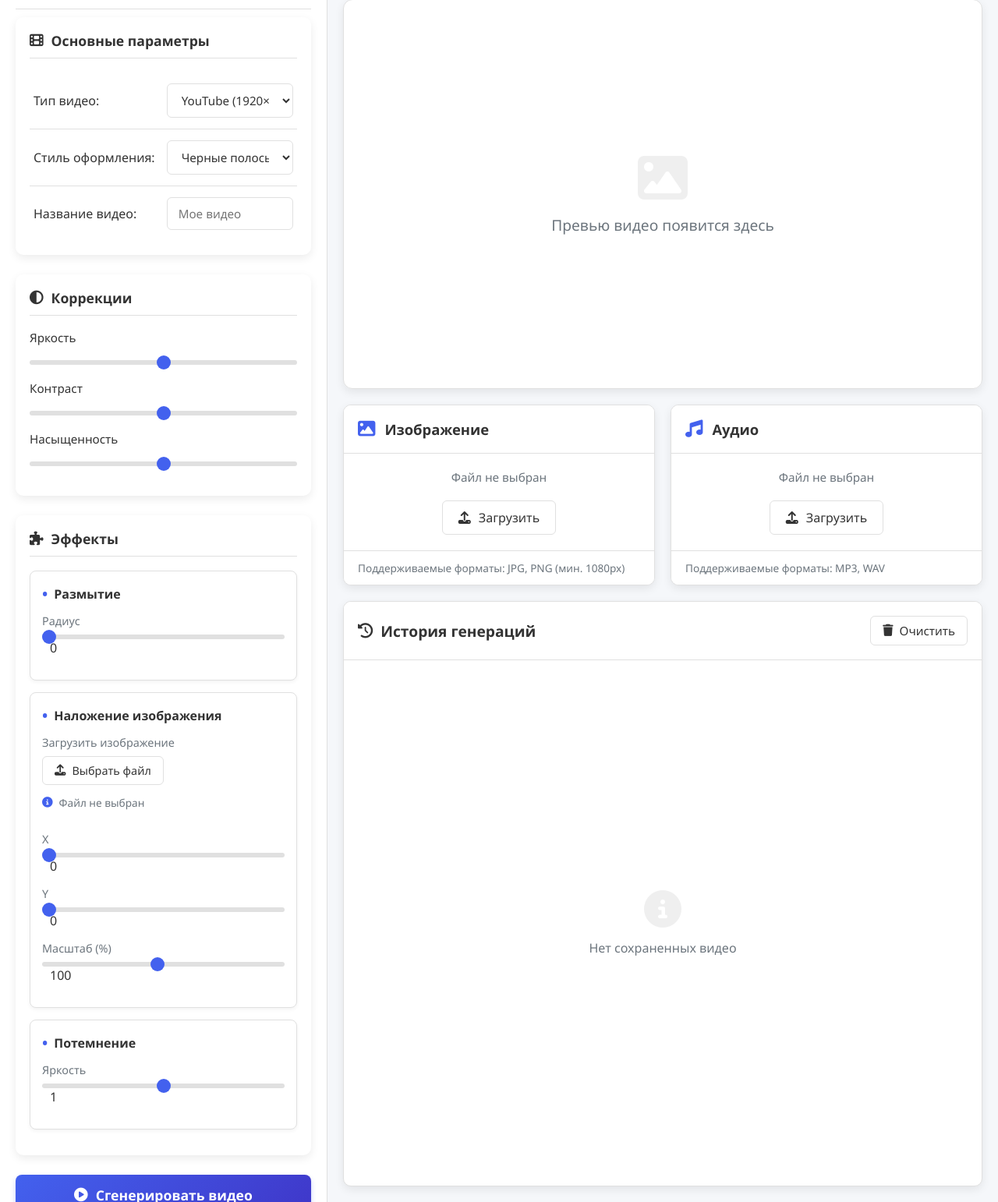
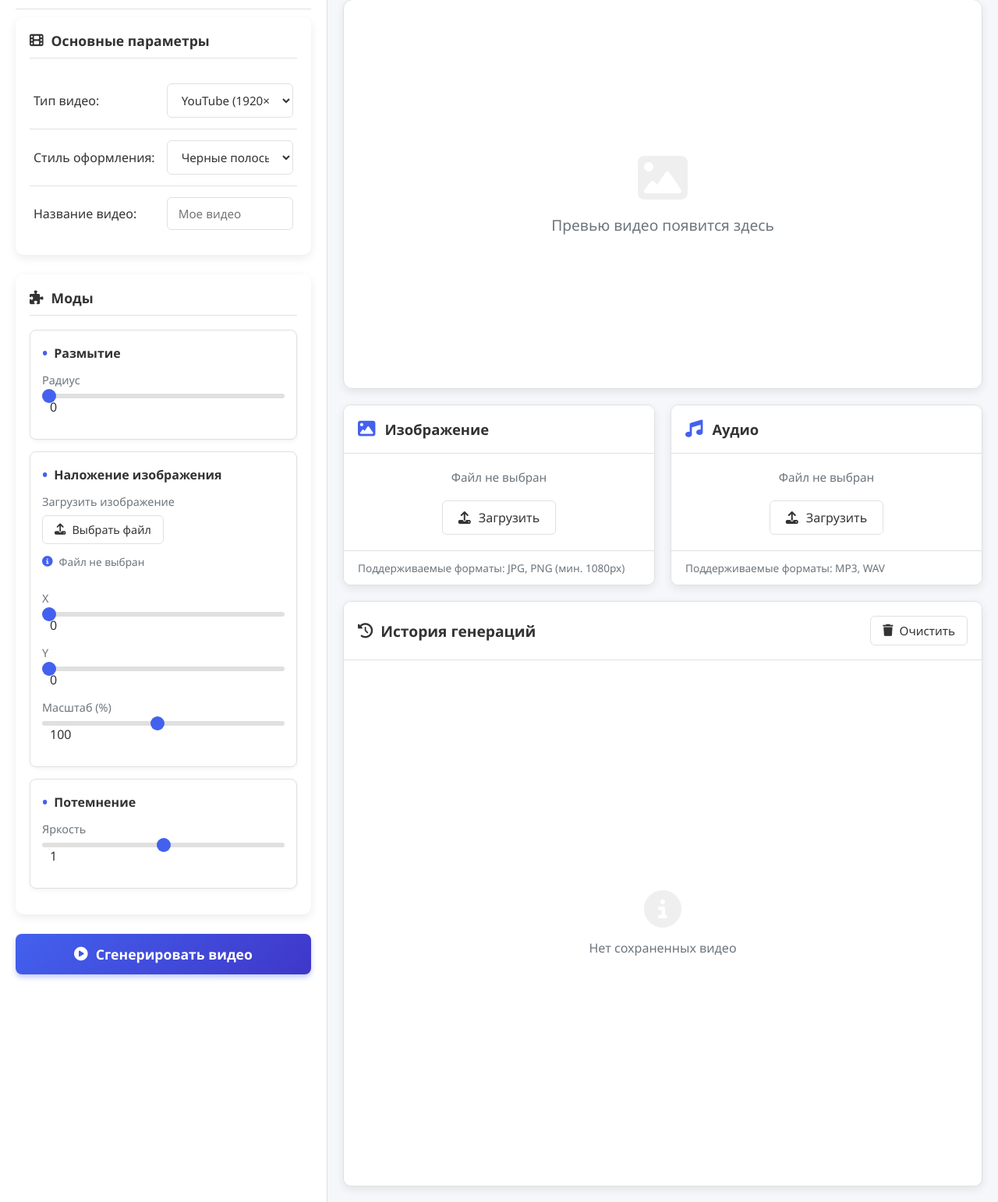
Before and after one commit to Xrisofor/VibeMaker, a Flask app: page / in a window 1280 px wide. Shown: the part 132-1674 px from the top of the page at 78% size. Run offline with Flask 3, Linux system fonts and the light colour scheme.

Commit message:
Update index.html

```diff
--- a/templates/index.html
+++ b/templates/index.html
@@ -64,30 +64,12 @@
                 </table>
             </div>
 
-            <div class="settings-group">
-                <div class="settings-title">
-                    <i class="fas fa-adjust"></i> Коррекции
-                </div>
-                <div class="adjustment-control">
-                    <label>Яркость</label>
-                    <input type="range" min="0" max="200" value="100" class="settings-range">
-                </div>
-                <div class="adjustment-control">
-                    <label>Контраст</label>
-                    <input type="range" min="0" max="200" value="100" class="settings-range">
-                </div>
-                <div class="adjustment-control">
-                    <label>Насыщенность</label>
-                    <input type="range" min="0" max="200" value="100" class="settings-range">
-                </div>
-            </div>
-
             <div class="settings-group" id="mods-group">
                 <div class="settings-title">
-                    <i class="fas fa-puzzle-piece"></i> Эффекты
+                    <i class="fas fa-puzzle-piece"></i> Моды
                 </div>
                 <div id="mods-container">
-                    <p>Загрузка эффектов...</p>
+                    <p>Загрузка модов...</p>
                 </div>
             </div>
 
```
